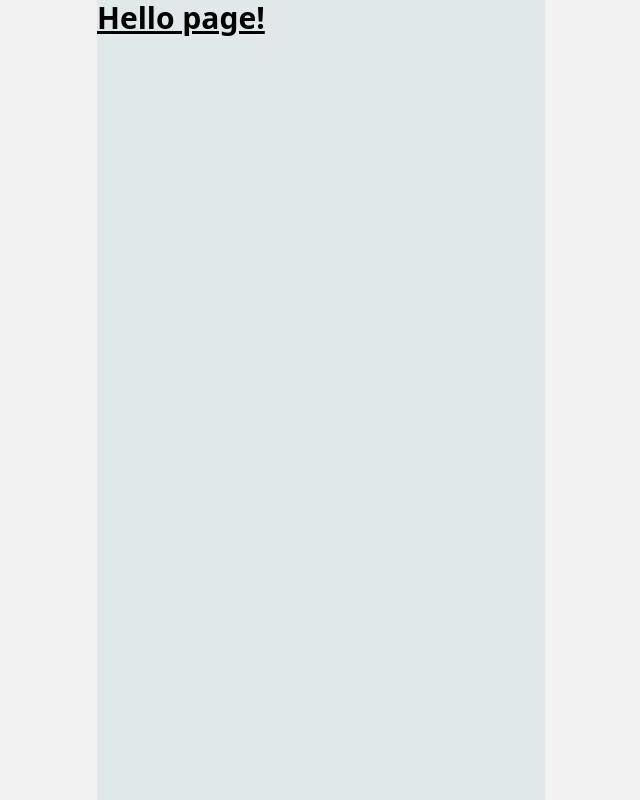
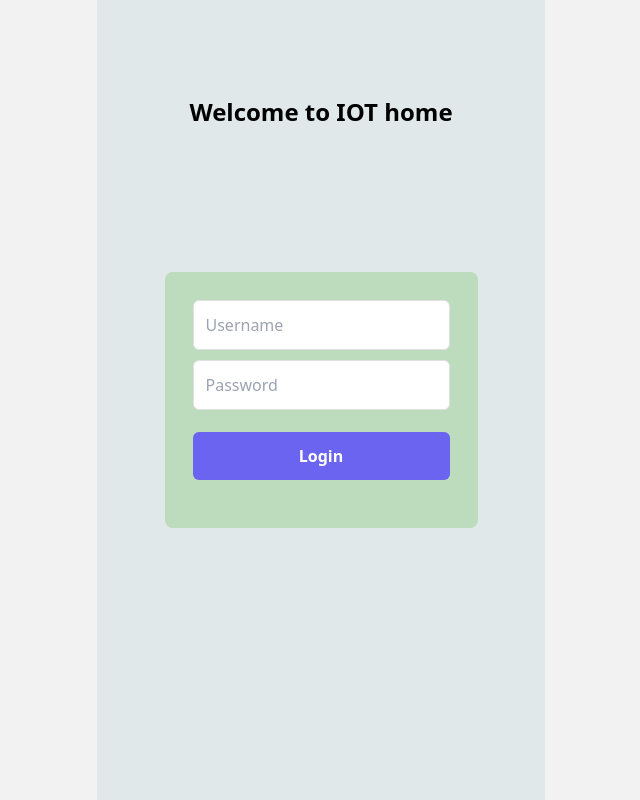
Before and after one commit to AndreWongZH/iot_home, a Next.js app in the folder frontend/: page / in a window 1280 px wide. Shown: the whole page, without its empty margins (319-959 px from the left). Built offline with nearby package versions, Linux system fonts and the light colour scheme.

Commit message:
move login page into the home page

```diff
--- a/frontend/app/login/page.tsx
+++ b/frontend/app/login.tsx
@@ -5,7 +5,7 @@ import { useRouter } from "next/navigation"
 import { Notify } from "notiflix/build/notiflix-notify-aio"
 import { useState } from "react"
 
-export default function Page() {
+export const Login = () => {
   const router = useRouter()
   const [username, setUsername] = useState("")
   const [password, setPassword] = useState("")
--- a/frontend/app/page.tsx
+++ b/frontend/app/page.tsx
@@ -1,4 +1,14 @@
+"use client"
+
+import { Login } from "./login";
 
 export default function Page() {
-  return <h1 className='text-3xl font-bold underline'>Hello page!</h1>
+  console.log(document.cookie)
+  return (
+    <>
+      {
+        <Login />
+      }
+    </>
+  )
 }
```
